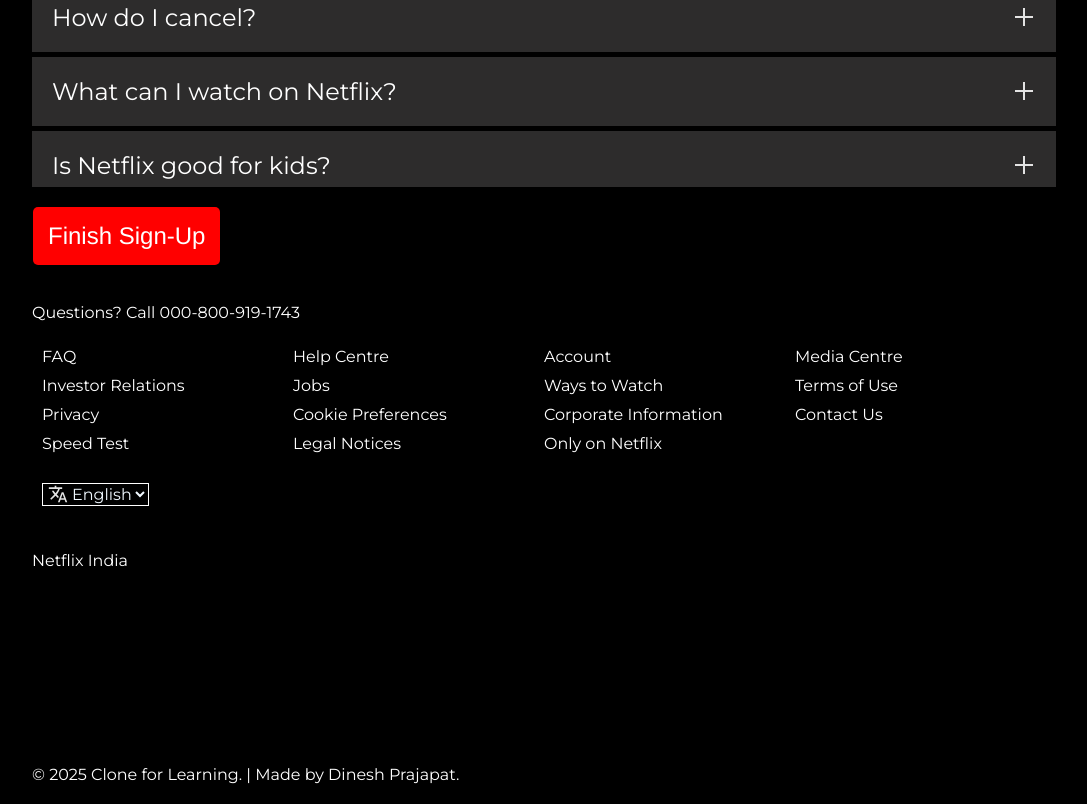
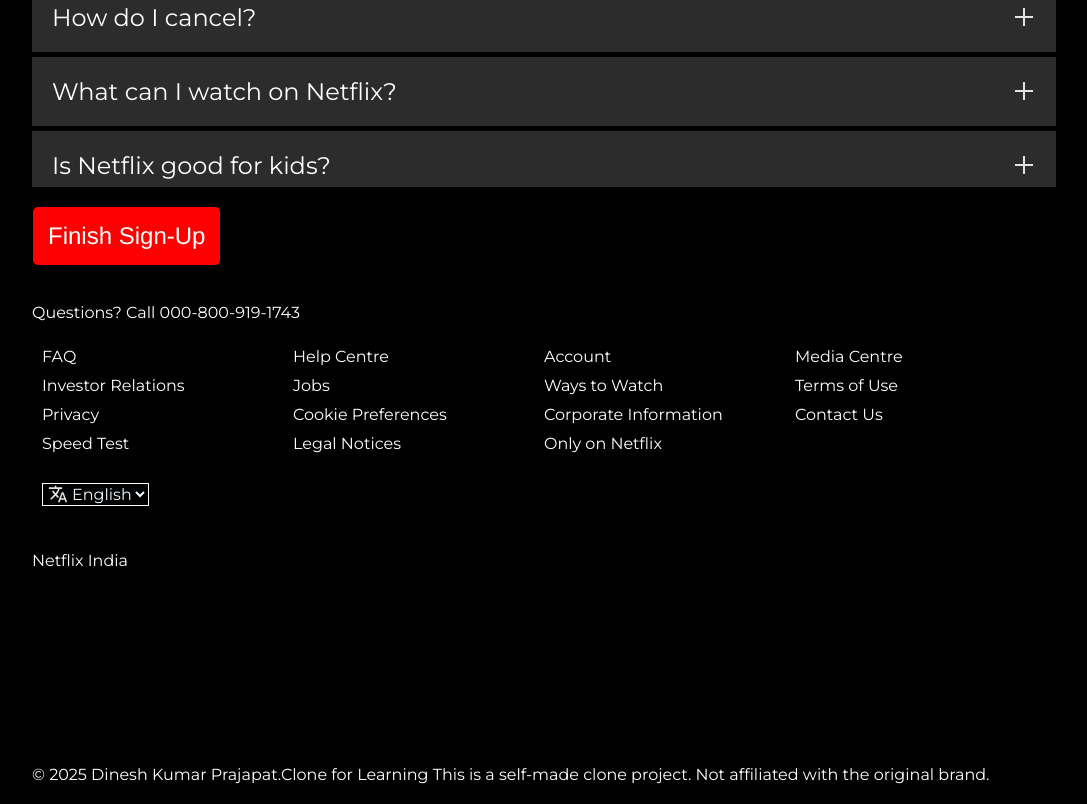
Before and after one commit to dkprajapat1/WEB-D-PROJECTS, a plain HTML site: page docs/media_page_clone/index.html in a window 1280 px wide. Shown: the part 2140-2944 px from the top of the page, without its empty margins (96-1183 px from the left). Drawn offline with Linux system fonts and the light colour scheme.

Commit message:
Update index.html

```diff
--- a/docs/media_page_clone/index.html
+++ b/docs/media_page_clone/index.html
@@ -4,7 +4,7 @@
 <head>
     <meta charset="UTF-8">
     <meta name="viewport" content="width=device-width, initial-scale=1.0">
-    <title>Clone for Learning</title>
+    <title>Clone for Learning || Made by Dinesh Kumar Prajapat</title>
     <link rel="stylesheet" href="style.css">
 </head>
 
@@ -231,8 +231,9 @@
         </main>
         <div class="netflixindia">Netflix India</div>
     </footer>
-    <div style="color: white; justify-self: center; margin-bottom: 20px; width: 80%;"> © 2025 Clone for Learning. |
-        Made by Dinesh Prajapat.</div>
+    <div style="color: white; justify-self: center; margin-bottom: 20px; width: 80%;"> &copy; 2025 Dinesh Kumar Prajapat.Clone for Learning
+This is a self-made clone project. Not affiliated with the original brand.
+</div>
 
 </body>
 
```
